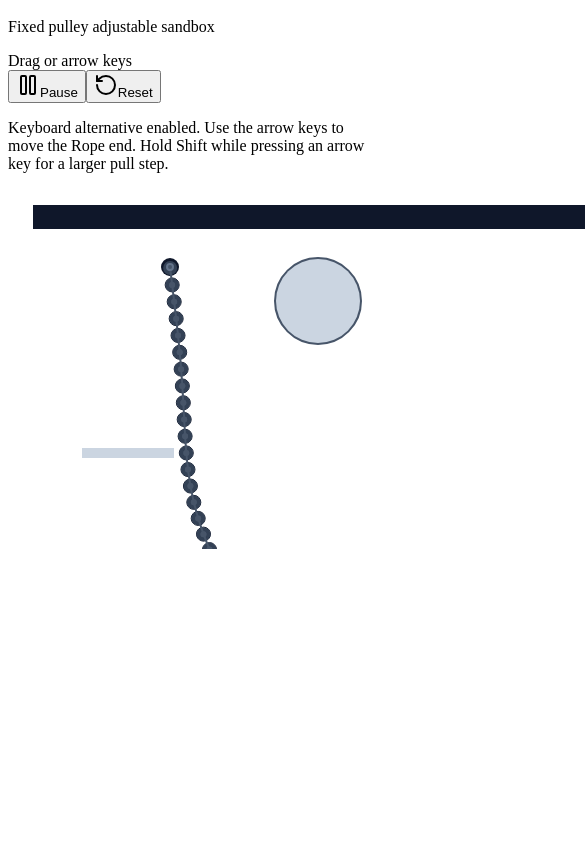
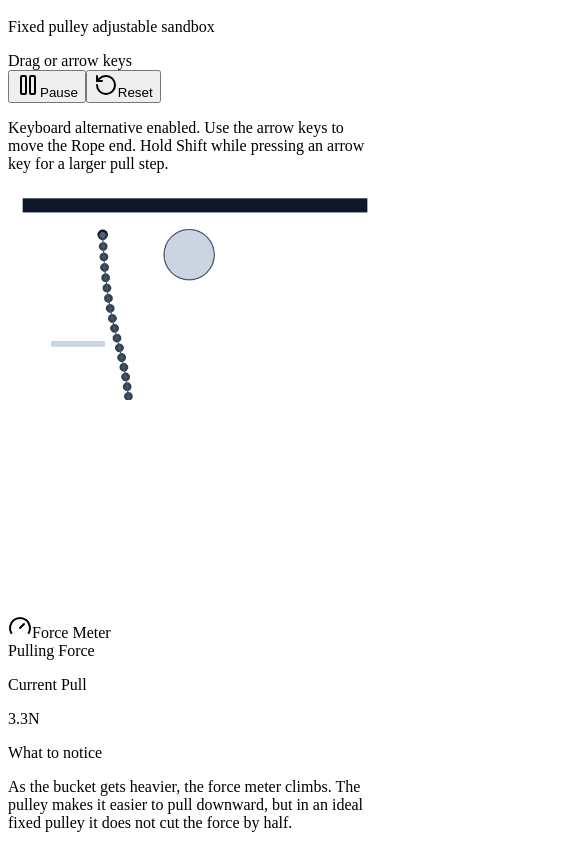
Before and after one commit to mtplayground/Alex-Hou-2024-test-24, a React (Vite) app: page /lessons/fixed-pulley in a window 390 px wide. Shown: the part 1383-2224 px from the top of the page, 585 px wide, since content can reach past the window. Built offline with nearby package versions, Linux system fonts and the light colour scheme.

Commit message:
feat: Mobile / tablet responsive pass

```diff
--- a/src/components/simulation/simulation-canvas.tsx
+++ b/src/components/simulation/simulation-canvas.tsx
@@ -188,6 +188,9 @@ const SimulationCanvas = forwardRef<
 
     engineRef.current = engine;
     renderRef.current = render;
+    render.canvas.style.display = "block";
+    render.canvas.style.height = "100%";
+    render.canvas.style.width = "100%";
 
     if (overlayContext === null) {
       Render.stop(render);
@@ -211,8 +214,8 @@ const SimulationCanvas = forwardRef<
 
     overlayCanvas.width = width * pixelRatio;
     overlayCanvas.height = height * pixelRatio;
-    overlayCanvas.style.width = `${String(width)}px`;
-    overlayCanvas.style.height = `${String(height)}px`;
+    overlayCanvas.style.height = "100%";
+    overlayCanvas.style.width = "100%";
 
     function clearOverlay() {
       overlayContext2d.setTransform(pixelRatio, 0, 0, pixelRatio, 0, 0);
@@ -363,8 +366,8 @@ const SimulationCanvas = forwardRef<
     const bounds = surface.getBoundingClientRect();
 
     return {
-      x: event.clientX - bounds.left,
-      y: event.clientY - bounds.top,
+      x: ((event.clientX - bounds.left) / bounds.width) * width,
+      y: ((event.clientY - bounds.top) / bounds.height) * height,
     };
   }
 
@@ -540,7 +543,10 @@ const SimulationCanvas = forwardRef<
         }
         className="relative w-full touch-none select-none overflow-hidden bg-[radial-gradient(circle_at_top,rgba(56,189,248,0.18),transparent_28%),linear-gradient(180deg,rgba(250,245,255,0.65),rgba(224,247,250,0.85))]"
         role="group"
-        style={{ minHeight: `${String(height)}px` }}
+        style={{
+          aspectRatio: `${String(width)} / ${String(height)}`,
+          maxWidth: `${String(width)}px`,
+        }}
         tabIndex={isInteractive ? 0 : undefined}
         onKeyDown={handleKeyDown}
         onPointerCancel={handlePointerCancel}
@@ -555,11 +561,11 @@ const SimulationCanvas = forwardRef<
             while pressing an arrow key for a larger pull step.
           </p>
         ) : null}
-        <div ref={containerRef} className="h-full w-full" />
+        <div ref={containerRef} className="absolute inset-0 h-full w-full" />
         <canvas
           ref={overlayCanvasRef}
           aria-hidden="true"
-          className="pointer-events-none absolute inset-0"
+          className="pointer-events-none absolute inset-0 h-full w-full"
         />
       </div>
     </div>
```
